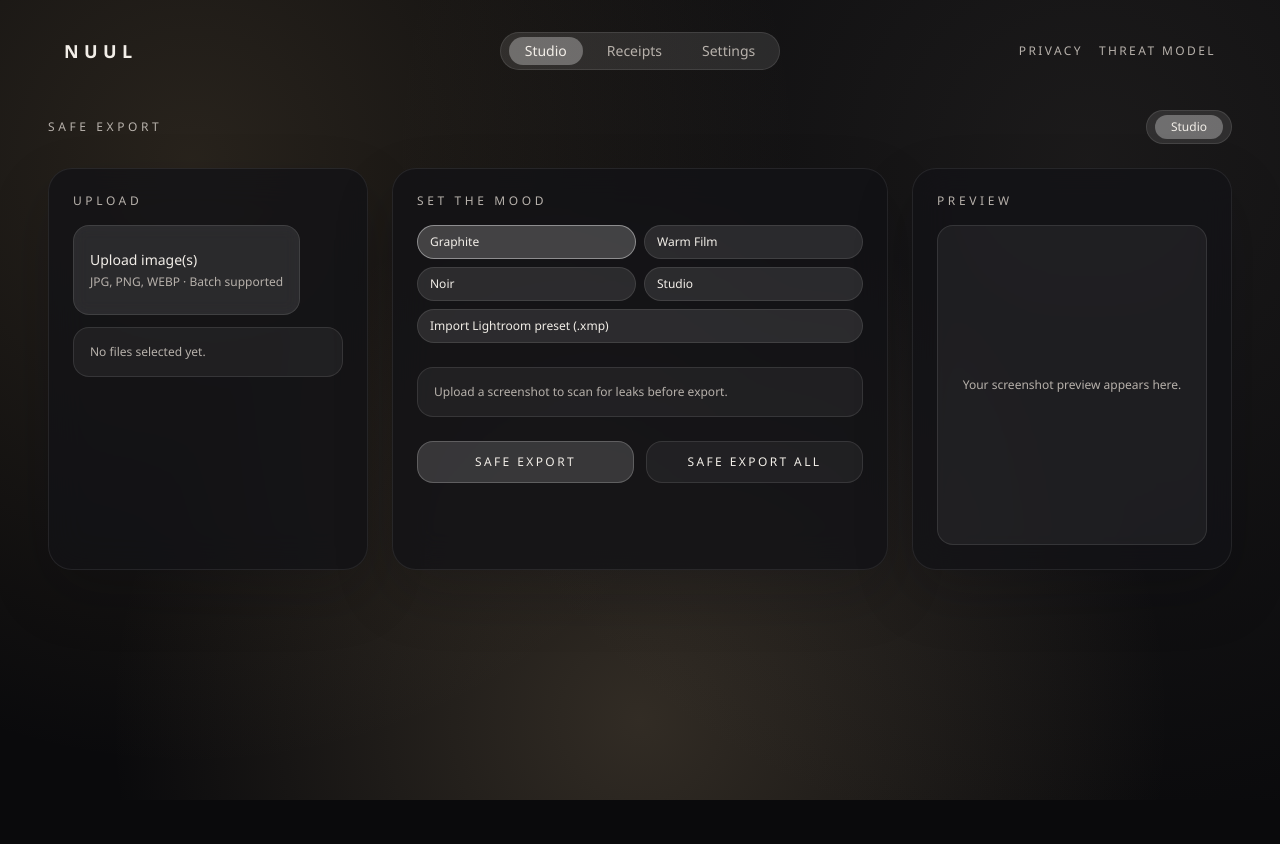
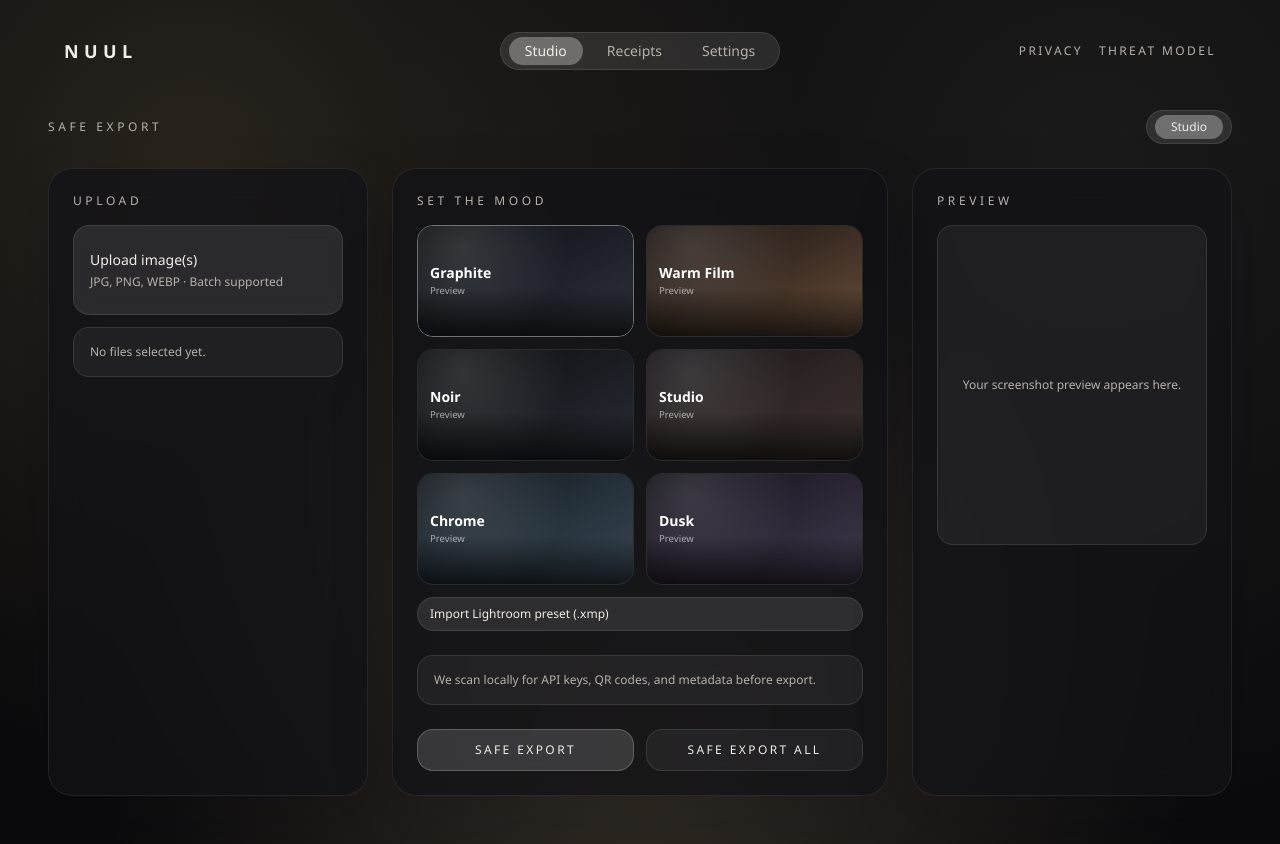
Before and after one commit to nessakodo/nuul, a Next.js app: page /studio in a window 1280 px wide. Before the commit the page ends 800 px from the top, so only its background shows below. Built offline with nearby package versions, Linux system fonts and the light colour scheme.

Commit message:
ui: tighten home spacing and add preset previews

```diff
--- a/components/HomeCinematic.tsx
+++ b/components/HomeCinematic.tsx
@@ -135,7 +135,7 @@ export default function HomeCinematic() {
           <div className="mt-4 text-[0.7rem] uppercase tracking-[0.4em] text-white/50">Set the mood</div>
         </div>
 
-        <div className="relative z-10 mt-12 h-[320px] w-full max-w-2xl">
+        <div className="relative z-10 mt-6 h-[420px] w-full max-w-3xl">
           <div
             ref={ringRef}
             className={`filter-ring absolute left-1/2 top-1/2 h-full w-full -translate-x-1/2 -translate-y-1/2 ${
@@ -146,14 +146,14 @@ export default function HomeCinematic() {
             {filters.map((filter, index) => (
               <div
                 key={filter.name}
-                className="filter-card absolute left-1/2 top-1/2 h-20 w-32 -translate-x-1/2 -translate-y-1/2 rounded-2xl border border-white/15 bg-white/5 p-3 backdrop-blur"
+                className="filter-card absolute left-1/2 top-1/2 h-[220px] w-[176px] -translate-x-1/2 -translate-y-1/2 rounded-3xl border border-white/15 bg-white/5 p-4 backdrop-blur"
                 style={{
-                  transform: `rotateY(${(360 / filters.length) * index}deg) translateZ(220px)`,
+                  transform: `rotateY(${(360 / filters.length) * index}deg) translateZ(280px)`,
                   ["--card-color" as "--card-color"]: filter.hue
                 } as React.CSSProperties}
               >
-                <div className="text-xs font-semibold">{filter.name}</div>
-                <div className="mt-1 text-[0.6rem] text-white/60">{filter.note}</div>
+                <div className="text-sm font-semibold">{filter.name}</div>
+                <div className="mt-1 text-[0.65rem] text-white/60">{filter.note}</div>
                 <div className="filter-sheen absolute inset-0 rounded-2xl" />
               </div>
             ))}
@@ -161,7 +161,7 @@ export default function HomeCinematic() {
         </div>
 
         <div
-          className={`relative z-10 mt-10 transition-all duration-700 ${
+          className={`relative z-10 mt-8 pb-12 transition-all duration-700 ${
             phase === "cta" ? "opacity-100 translate-y-0" : "opacity-0 translate-y-6"
           }`}
         >
--- a/components/StudioLite.tsx
+++ b/components/StudioLite.tsx
@@ -13,10 +13,12 @@ const ocrClient = new OCRClient();
 const receiptKey = "nuul-receipts";
 
 const presets = [
-  { id: "graphite", label: "Graphite" },
-  { id: "warm", label: "Warm Film" },
-  { id: "noir", label: "Noir" },
-  { id: "studio", label: "Studio" }
+  { id: "graphite", label: "Graphite", tone: "from-[#0d0f12] via-[#1c1f27] to-[#30323b]" },
+  { id: "warm", label: "Warm Film", tone: "from-[#1a1311] via-[#3c2d23] to-[#6a503b]" },
+  { id: "noir", label: "Noir", tone: "from-[#0b0c0f] via-[#1a1c22] to-[#2a2d36]" },
+  { id: "studio", label: "Studio", tone: "from-[#141115] via-[#2d2424] to-[#3a3130]" },
+  { id: "chrome", label: "Chrome", tone: "from-[#0f1419] via-[#24303a] to-[#3a4853]" },
+  { id: "dusk", label: "Dusk", tone: "from-[#111018] via-[#2a2434] to-[#443b4f]" }
 ];
 
 function downloadBlob(blob: Blob, name: string) {
@@ -148,14 +150,11 @@ export default function StudioLite() {
       <GlassPanel className="p-6">
         <div className="text-xs uppercase tracking-[0.3em] text-[color:var(--muted)]">Upload</div>
         <div className="mt-4 space-y-3">
-          <button
-            className="rounded-2xl border border-white/10 bg-white/10 px-4 py-6 text-left text-sm backdrop-blur"
-            onClick={() => fileInputRef.current?.click()}
-          >
+          <label className="flex w-full cursor-pointer flex-col rounded-2xl border border-white/10 bg-white/10 px-4 py-6 text-left text-sm backdrop-blur">
             Upload image(s)
-            <div className="mt-1 text-xs text-[color:var(--muted)]">JPG, PNG, WEBP · Batch supported</div>
-          </button>
-          <input ref={fileInputRef} type="file" className="hidden" onChange={onPick} accept="image/*" multiple />
+            <span className="mt-1 text-xs text-[color:var(--muted)]">JPG, PNG, WEBP · Batch supported</span>
+            <input ref={fileInputRef} type="file" className="hidden" onChange={onPick} accept="image/*" multiple />
+          </label>
           <div className="rounded-2xl border border-white/10 bg-white/5 p-4 text-xs text-[color:var(--muted)]">
             {queue.length
               ? `${queue.length} file(s) ready · ${currentIndex + 1} of ${queue.length}`
@@ -166,16 +165,22 @@ export default function StudioLite() {
 
       <GlassPanel className="p-6">
         <div className="text-xs uppercase tracking-[0.3em] text-[color:var(--muted)]">Set the mood</div>
-        <div className="mt-4 grid grid-cols-2 gap-2 text-xs">
+        <div className="mt-4 grid grid-cols-2 gap-3 text-xs">
           {presets.map((item) => (
             <button
               key={item.id}
-              className={`rounded-full border px-3 py-2 text-left ${
-                preset === item.id ? "border-white/40 bg-white/20" : "border-white/10 bg-white/10"
+              className={`relative h-28 overflow-hidden rounded-2xl border text-left ${
+                preset === item.id ? "border-white/40" : "border-white/10"
               }`}
               onClick={() => setPreset(item.id)}
             >
-              {item.label}
+              <div className={`absolute inset-0 bg-gradient-to-br ${item.tone}`} />
+              <div className="absolute inset-0 bg-[radial-gradient(circle_at_20%_20%,rgba(255,255,255,0.14),transparent_55%)]" />
+              <div className="absolute bottom-0 left-0 right-0 h-12 bg-gradient-to-t from-black/70 to-transparent" />
+              <div className="relative z-10 p-3">
+                <div className="text-sm font-semibold text-white">{item.label}</div>
+                <div className="text-[0.6rem] text-white/60">Preview</div>
+              </div>
             </button>
           ))}
           <label className="col-span-2 rounded-full border border-white/10 bg-white/10 px-3 py-2 text-left">
@@ -185,7 +190,7 @@ export default function StudioLite() {
         </div>
 
         <div className="mt-6 rounded-2xl border border-white/10 bg-white/5 p-4 text-xs text-[color:var(--muted)]">
-          {fileInfo ? leakSummary : "Upload a screenshot to scan for leaks before export."}
+          {fileInfo ? leakSummary : "We scan locally for API keys, QR codes, and metadata before export."}
         </div>
 
         <div className="mt-6 grid gap-3 sm:grid-cols-2">
```
